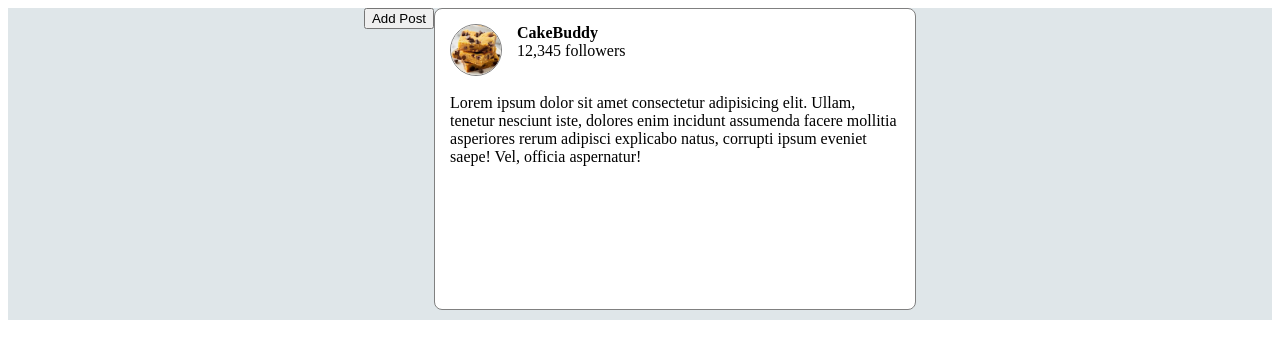
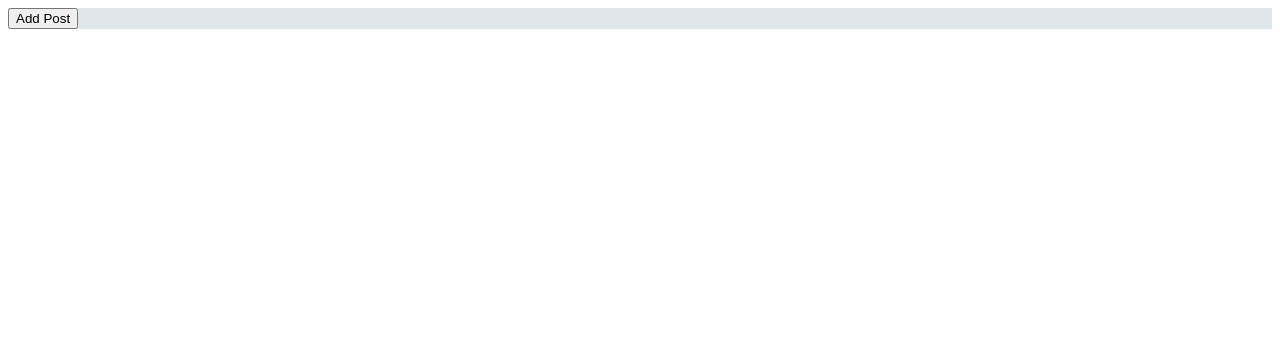
Before and after one commit to Mohammad-10moin/web-mern, a React (Vite) app in the folder 14.React-part1/part1/: page / in a window 1280 px wide. Shown: the top 358 px of the page. Built offline with nearby package versions, Linux system fonts and the light colour scheme.

Commit message:
created add post button--adds posts

```diff
--- a/14.React-part1/part1/src/App.jsx
+++ b/14.React-part1/part1/src/App.jsx
@@ -2,20 +2,36 @@ import { useState } from "react"
 import { PostComponent } from "./Post"
 
 function App() {
+
+  const [posts,setpost]=useState([])
+
+  const postComponents=posts.map(post=><PostComponent
+    name={post.name}
+    subtitle={post.subtitle}
+    time={post.time}
+    image={post.image}
+    description={post.description}
+    />
+  )
+
+  function addpost(){
+    setpost([...posts,{
+      name:"CakeBuddy",
+      subtitle:"12,345 followers",
+      time:"12m ago",
+      image:"/cake.jpg",
+      description:"Lorem ipsum dolor sit amet consectetur adipisicing elit. Ullam,   tenetur       nesciunt iste, dolores enim   incidunt assumenda facere mollitia  asperiores rerum       adipisci explicabo natus, corrupti ipsum eveniet saepe!   Vel,  officia aspernatur!",
+    }])
+  }
+
   return (
-      <div style={{backgroundColor:"#dfe6e9",height:"100%" ,display:"flex",justifyContent:"center"}}>
-        <div> <button onClick={()=>{
+      <div style={{backgroundColor:"#dfe6e9",height:"100%" }}>
 
-        }}>Add Post</button></div>
+        <div> <button onClick={addpost}>Add Post</button></div>
 
-        <div style={{alignItems:"center"}}>
+        <div style={{display:"flex",justifyContent:"center",alignItems:"center"}}>
           <div>
-            <PostComponent
-              name={"CakeBuddy"}
-              subtitle={"12,345 followers"}
-              image={"/cake.jpg"}
-              description={"Lorem ipsum dolor sit amet consectetur adipisicing elit. Ullam,   tenetur       nesciunt iste, dolores enim   incidunt assumenda facere mollitia  asperiores rerum       adipisci explicabo natus, corrupti ipsum eveniet saepe!   Vel,  officia aspernatur!"}
-            />
+            {postComponents}
           </div>
         </div>
       </div>
```
